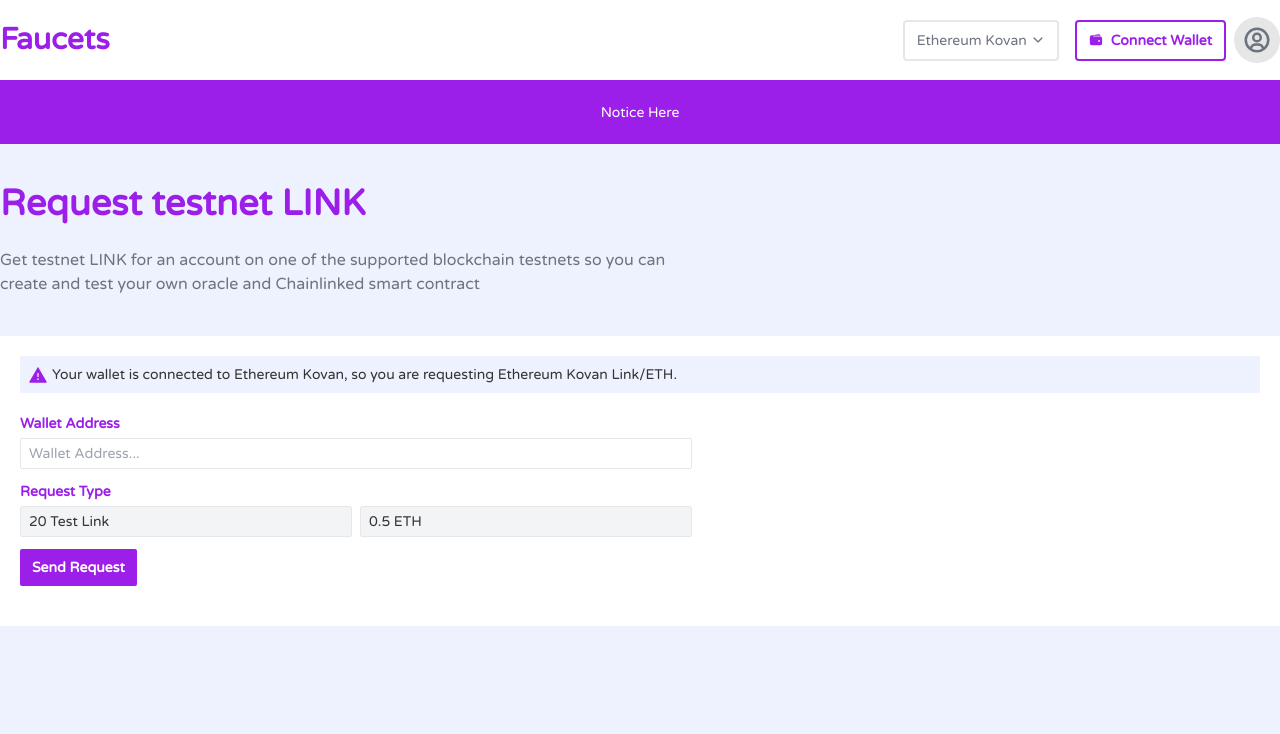
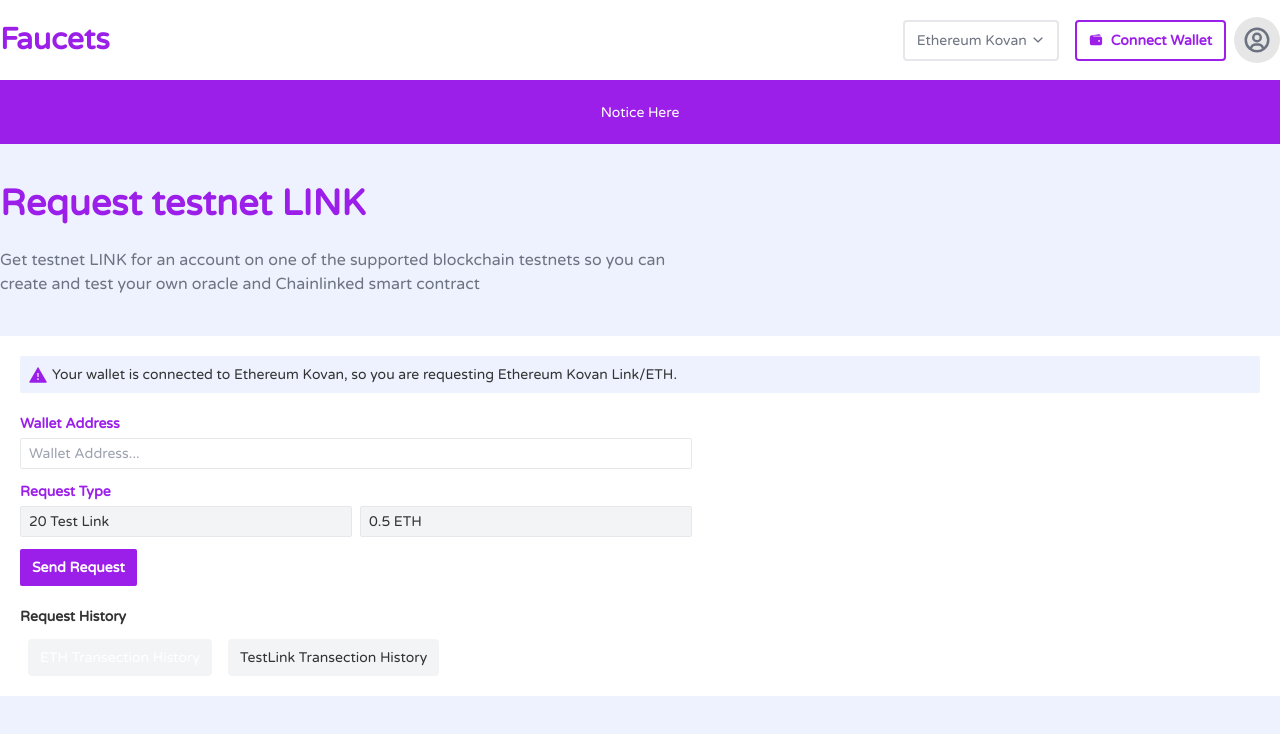
Before and after one commit to Rubayet-billah/faucets-client, a React (Create React App) app: page / in a window 1280 px wide. Shown: the top 734 px of the page. Built offline with nearby package versions, Linux system fonts and the light colour scheme.

Commit message:
button toggled

```diff
--- /dev/null
+++ b/src/components/Homepage/FirstTable.js
@@ -0,0 +1,11 @@
+import React from 'react';
+
+const FirstTable = () => {
+    return (
+        <div>
+
+        </div>
+    );
+};
+
+export default FirstTable;
--- a/src/components/Homepage/Home.js
+++ b/src/components/Homepage/Home.js
@@ -1,4 +1,5 @@
 import React from 'react';
+import RequestTable from './RequestTable';
 import WalletDashboard from './WalletDashboard';
 
 const Home = () => {
@@ -9,8 +10,9 @@
                 <h2 className='text-4xl text-primary font-semibold'>Request testnet LINK</h2>
                 <p className='mt-6 text-accent text-base max-w-2xl'>Get testnet LINK for an account on one of the supported blockchain testnets so you can create and test your own oracle and Chainlinked smart contract</p>
             </section>
-            <main>
+            <main className='bg-white p-5'>
                 <WalletDashboard />
+                <RequestTable></RequestTable>
             </main>
         </div>
     );
--- a/src/components/Homepage/RequestTable.js
+++ b/src/components/Homepage/RequestTable.js
@@ -1,9 +1,13 @@
-import React from 'react';
+import React, { useState } from 'react';
 
 const RequestTable = () => {
+    const [toggle, setToggle] = useState(true)
+
     return (
         <div>
-
+            <p className='font-bold mb-3'>Request History</p>
+            <button onClick={() => setToggle(true)} className={`bg-gray-100 rounded mx-2 px-3 py-2 ${toggle && 'bg-[#00f] text-white'}`}>ETH Transection History</button>
+            <button onClick={() => setToggle(false)} className={`bg-gray-100 rounded mx-2 px-3 py-2 ${!toggle && 'bg-[#00f] text-white'}`}>TestLink Transection History</button>
         </div>
     );
 };
--- /dev/null
+++ b/src/components/Homepage/SecondTable.js
@@ -0,0 +1,11 @@
+import React from 'react';
+
+const SecondTable = () => {
+    return (
+        <div>
+
+        </div>
+    );
+};
+
+export default SecondTable;
--- a/src/components/Homepage/WalletDashboard.js
+++ b/src/components/Homepage/WalletDashboard.js
@@ -10,7 +10,7 @@
 
     }
     return (
-        <div className='bg-white p-5'>
+        <div>
             <p className='md:flex items-center p-2 rounded-sm bg-secondary '><AiFillWarning className='text-xl text-primary mr-1' />  Your wallet is connected to Ethereum Kovan, so you are requesting Ethereum Kovan Link/ETH.</p>
 
             <form onSubmit={handleSubmit(handleAction)} className='my-5 md:max-w-2xl' >
```
